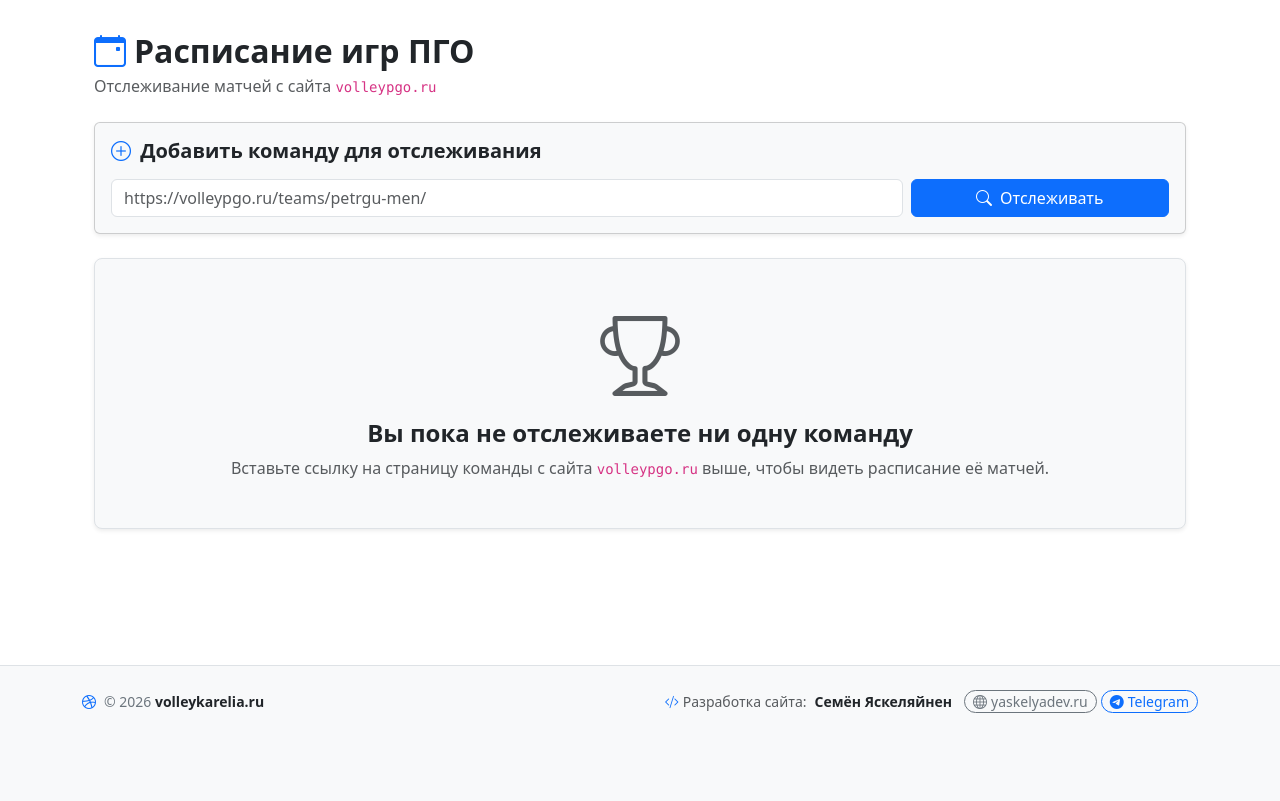
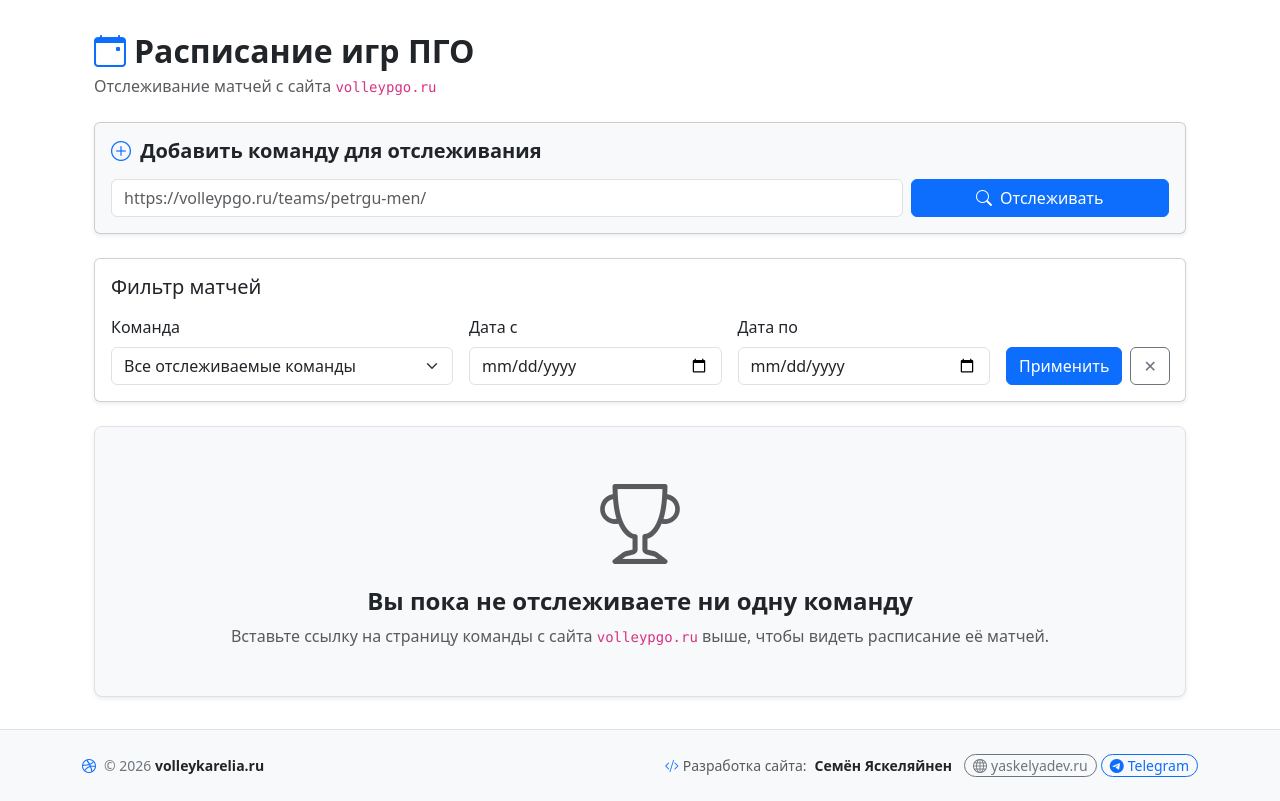
Before and after one commit to yaskelya-dev/volley_club, a Django app: page /schedule/ in a window 1280 px wide. Shown: the part 63-864 px from the top of the page. Before the commit the page ends 776 px from the top, so only its background shows below. Run offline with Django 5.2, Linux system fonts and the light colour scheme; the visitor is signed in with stand-in values (Sample User, id 1); data that the repository does not hold is empty.

Commit message:
Добавил фильтрацию расписания

```diff
--- a/schedule/forms.py
+++ b/schedule/forms.py
@@ -1,5 +1,6 @@
 from django import forms
 from urllib.parse import urlparse
+from .models import TrackedTeam
 
 
 class AddTrackedTeamForm(forms.Form):
@@ -21,3 +22,29 @@ class AddTrackedTeamForm(forms.Form):
                 "Укажите корректную ссылку на команду с сайта volleypgo.ru (например, https://volleypgo.ru/teams/petrgu-men/)")
 
         return url
+
+
+class GameFilterForm(forms.Form):
+    team = forms.ModelChoiceField(
+        queryset=TrackedTeam.objects.none(),
+        required=False,
+        label="Команда",
+        empty_label="Все отслеживаемые команды",
+        widget=forms.Select(attrs={'class': 'form-select'})
+    )
+    date_from = forms.DateField(
+        required=False,
+        label="Дата с",
+        widget=forms.DateInput(attrs={'type': 'date', 'class': 'form-control', 'lang': 'ru'})
+    )
+    date_to = forms.DateField(
+        required=False,
+        label="Дата по",
+        widget=forms.DateInput(attrs={'type': 'date', 'class': 'form-control'})
+    )
+
+    def __init__(self, *args, user=None, **kwargs):
+        super().__init__(*args, **kwargs)
+        if user and user.is_authenticated:
+            # Ограничиваем список команд только теми, которые отслеживает текущий пользователь
+            self.fields['team'].queryset = user.tracked_teams.all()
--- a/schedule/models.py
+++ b/schedule/models.py
@@ -33,6 +33,7 @@ class Game(models.Model):
 
     matchup_text = models.CharField("Матч / Вывеска", max_length=255)  # Например: "ПТЗ — ПетрГУ"
     date_str = models.CharField("Дата и время", max_length=100)  # Например: "4 октября 2026 г., 20:00"
+    game_date = models.DateField("Дата игры", null=True, blank=True)  # <--- Новое поле для фильтрации
     score = models.CharField("Счет", max_length=50, blank=True, null=True)  # Например: "3 : 1"
 
     class Meta:
--- a/schedule/services.py
+++ b/schedule/services.py
@@ -1,8 +1,9 @@
+import re
+from datetime import datetime
 import requests
 from django.db import transaction
 from .models import TrackedTeam, Game
 
-# Замените на прямые ссылки на JSON-файлы с вашего сервера/сайта
 TEAMS_JSON_URL = 'https://volleypgo.ru/s-26-27/teams.json'
 SCHEDULE_JSON_URL = 'https://volleypgo.ru/s-26-27/schedule.json'
 
@@ -10,32 +11,64 @@ HEADERS = {
     'User-Agent': 'Mozilla/5.0 (Windows NT 10.0; Win64; x64) AppleWebKit/537.36'
 }
 
+MONTHS_RU = {
+    'января': 1, 'февраля': 2, 'марта': 3, 'апреля': 4,
+    'мая': 5, 'июня': 6, 'июля': 7, 'августа': 8,
+    'сентября': 9, 'октября': 10, 'ноября': 11, 'декабря': 12
+}
+
+
+def _parse_game_date(raw_date_str: str):
+    """Преобразует строку с датой в объект datetime.date."""
+    if not raw_date_str:
+        return None
+
+    raw_date_str = raw_date_str.strip()
+
+    # 1. Попытка распарсить формат YYYY-MM-DD
+    try:
+        return datetime.strptime(raw_date_str, "%Y-%m-%d").date()
+    except ValueError:
+        pass
+
+    # 2. Попытка распарсить формат DD.MM.YYYY
+    try:
+        return datetime.strptime(raw_date_str, "%d.%m.%Y").date()
+    except ValueError:
+        pass
+
+    # 3. Попытка распарсить русский формат (например: "4 октября 2026 г.")
+    match = re.search(r'(\d{1,2})\s+([а-яА-Я]+)\s+(\d{4})', raw_date_str)
+    if match:
+        day, month_str, year = match.groups()
+        month_num = MONTHS_RU.get(month_str.lower())
+        if month_num:
+            try:
+                return datetime(int(year), month_num, int(day)).date()
+            except ValueError:
+                pass
+
+    return None
+
 
 def _fetch_json(url: str) -> dict:
-    """Вспомогательная функция для загрузки JSON по URL."""
     response = requests.get(url, headers=HEADERS, timeout=10)
     response.raise_for_status()
     return response.json()
 
 
 def _extract_team_info(input_str: str, teams_list: list) -> dict:
-    """
-    Ищет команду в списке по ID, названию или совпадению фрагмента URL.
-    """
     clean_input = input_str.strip().lower()
 
-    # 1. Точное совпадение по ID команды
     for team in teams_list:
         if team.get("id", "").lower() == clean_input:
             return team
 
-    # 2. Поиск ID внутри переданного URL (например: https://site.com/teams/mfcn)
     for team in teams_list:
         team_id = team.get("id", "").lower()
         if team_id and team_id in clean_input:
             return team
 
-    # 3. Совпадение по названию команды
     for team in teams_list:
         if team.get("name", "").lower() == clean_input:
             return team
@@ -47,20 +80,17 @@ def update_team_data_from_json(url_or_id: str, user=None) -> TrackedTeam:
     teams_data = _fetch_json(TEAMS_JSON_URL)
     schedule_data = _fetch_json(SCHEDULE_JSON_URL)
 
-    # Карта названий лиг: {"men-1": "1 мужская лига", ...}
     leagues_map = {
         league["id"]: league["name"]
         for league in teams_data.get("leagues", [])
     }
 
-    # Поиск команды в полученном JSON
     target_team = _extract_team_info(url_or_id, teams_data.get("teams", []))
     team_id_slug = target_team["id"]
     team_name = target_team["name"]
     league_name = leagues_map.get(target_team.get("leagueId"), "")
 
     with transaction.atomic():
-        # Создание или обновление отслеживаемой команды
         team_obj, _ = TrackedTeam.objects.get_or_create(
             url=url_or_id,
             defaults={
@@ -77,23 +107,21 @@ def update_team_data_from_json(url_or_id: str, user=None) -> TrackedTeam:
 
         team_obj.save()
 
-        # Полная актуализация списка игр
         team_obj.games.all().delete()
 
         games_to_create = []
         for g in schedule_data.get("games", []):
-            # Проверка участия команды в игре
             if g.get("team1Id") == team_id_slug or g.get("team2Id") == team_id_slug:
 
                 matchup_text = f"{g['team1']} — {g['team2']}"
-                date_str = f"{g.get('date', '')} {g.get('time', '')}".strip()
+                raw_date = g.get('date', '')
+                date_str = f"{raw_date} {g.get('time', '')}".strip()
+                parsed_date = _parse_game_date(raw_date)
 
-                # Счёт формируется при его наличии
                 score_str = ""
                 if g.get("score1") is not None and g.get("score2") is not None:
                     score_str = f"{g['score1']}:{g['score2']}"
 
-                # Маппинг статусов
                 raw_status = g.get("status", "")
                 if raw_status == "Завершён":
                     status = Game.GameStatus.COMPLETED
@@ -106,6 +134,7 @@ def update_team_data_from_json(url_or_id: str, user=None) -> TrackedTeam:
                         status=status,
                         matchup_text=matchup_text,
                         date_str=date_str,
+                        game_date=parsed_date,
                         score=score_str
                     )
                 )
--- a/schedule/templates/schedule/index.html
+++ b/schedule/templates/schedule/index.html
@@ -37,6 +37,36 @@
                 </div>
             </form>
         </div>
+    </div>
+
+    <!-- Форма фильтрации -->
+    <div class="card mb-4 shadow-sm">
+      <div class="card-body">
+        <h5 class="card-title mb-3">Фильтр матчей</h5>
+        <form method="get" action="{% url 'schedule:index' %}" class="row g-3 align-items-end">
+
+          <div class="col-md-4">
+            <label for="{{ filter_form.team.id_for_label }}" class="form-label">{{ filter_form.team.label }}</label>
+            {{ filter_form.team }}
+          </div>
+
+          <div class="col-md-3">
+            <label for="{{ filter_form.date_from.id_for_label }}" class="form-label">{{ filter_form.date_from.label }}</label>
+            {{ filter_form.date_from }}
+          </div>
+
+          <div class="col-md-3">
+            <label for="{{ filter_form.date_to.id_for_label }}" class="form-label">{{ filter_form.date_to.label }}</label>
+            {{ filter_form.date_to }}
+          </div>
+
+          <div class="col-md-2 d-flex gap-2">
+            <button type="submit" class="btn btn-primary w-100">Применить</button>
+            <a href="{% url 'schedule:index' %}" class="btn btn-outline-secondary" title="Сбросить фильтры">✕</a>
+          </div>
+
+        </form>
+      </div>
     </div>
 
     <!-- Мои отслеживаемые команды -->
--- a/schedule/views.py
+++ b/schedule/views.py
@@ -2,7 +2,7 @@ from django.shortcuts import render, redirect, get_object_or_404
 from django.contrib import messages
 from django.contrib.auth.decorators import login_required
 from .models import TrackedTeam, Game
-from .forms import AddTrackedTeamForm
+from .forms import AddTrackedTeamForm, GameFilterForm
 from .services import update_team_data_from_json
 
 
@@ -21,10 +21,13 @@ def schedule_index(request):
             except Exception as e:
                 messages.error(request, f'Ошибка при получении данных: {e}')
 
-    # Получаем команды, отслеживаемые текущим пользователем
+    # 1. Получаем команды текущего пользователя
     user_teams = request.user.tracked_teams.prefetch_related('games').all()
 
-    # Предстоящие и завершенные игры для отслеживаемых команд
+    # 2. Инициализируем форму фильтрации из GET-параметров
+    filter_form = GameFilterForm(request.GET, user=request.user)
+
+    # 3. Базовые QuerySet'ы для игр
     upcoming_games = Game.objects.filter(
         team__in=user_teams,
         status=Game.GameStatus.UPCOMING
@@ -35,8 +38,27 @@ def schedule_index(request):
         status=Game.GameStatus.COMPLETED
     ).select_related('team')
 
+    # 4. Применяем фильтры, если форма валидна
+    if filter_form.is_valid():
+        selected_team = filter_form.cleaned_data.get('team')
+        date_from = filter_form.cleaned_data.get('date_from')
+        date_to = filter_form.cleaned_data.get('date_to')
+
+        if selected_team:
+            upcoming_games = upcoming_games.filter(team=selected_team)
+            completed_games = completed_games.filter(team=selected_team)
+
+        if date_from:
+            upcoming_games = upcoming_games.filter(game_date__gte=date_from)
+            completed_games = completed_games.filter(game_date__gte=date_from)
+
+        if date_to:
+            upcoming_games = upcoming_games.filter(game_date__lte=date_to)
+            completed_games = completed_games.filter(game_date__lte=date_to)
+
     context = {
         'form': form,
+        'filter_form': filter_form,
         'user_teams': user_teams,
         'upcoming_games': upcoming_games,
         'completed_games': completed_games,
@@ -48,7 +70,6 @@ def schedule_index(request):
 def refresh_team(request, team_id):
     team = get_object_or_404(TrackedTeam, id=team_id)
     try:
-        # Заменено parse_and_update_team на update_team_data_from_json
         update_team_data_from_json(team.url, user=request.user)
         messages.success(request, f'Расписание команды "{team.name}" обновлено!')
     except Exception as e:
```
Also changed, not shown: schedule/migrations/0002_game_game_date.py (added).
